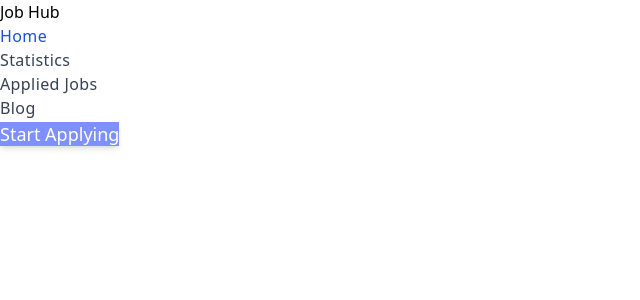
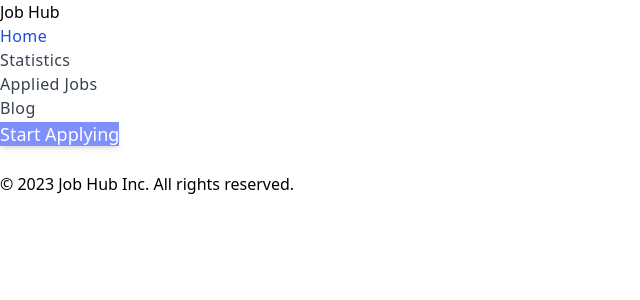
Before and after one commit to kamrul25/career-hub, a React (Vite) app: page / in a window 1280 px wide. Shown: the top 300 px of the page, without its empty margins (0-640 px from the left). Built offline with nearby package versions, Linux system fonts and the light colour scheme.

Commit message:
create easiest footer

```diff
--- a/src/components/Footer.jsx
+++ b/src/components/Footer.jsx
@@ -1,11 +1,11 @@
-import React from 'react';
-
 const Footer = () => {
     return (
-        <footer >
+      <footer className='px-4 divide-y  text-gray-800 relative bottom-0 left-0'>
+        <div className='py-6 text-sm text-center text-gray-400'>
+          © 2023 Job Hub Inc. All rights reserved.
+        </div>
+      </footer>
+    )
+  }
 
-        </footer>
-    );
-};
-
-export default Footer;
+  export default Footer
```
